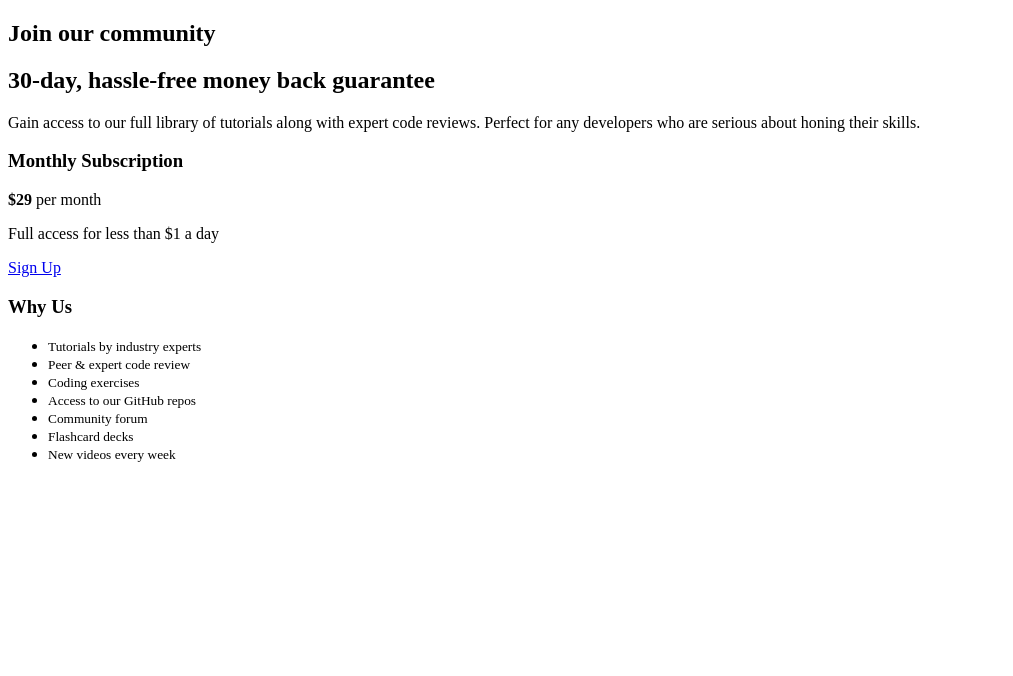
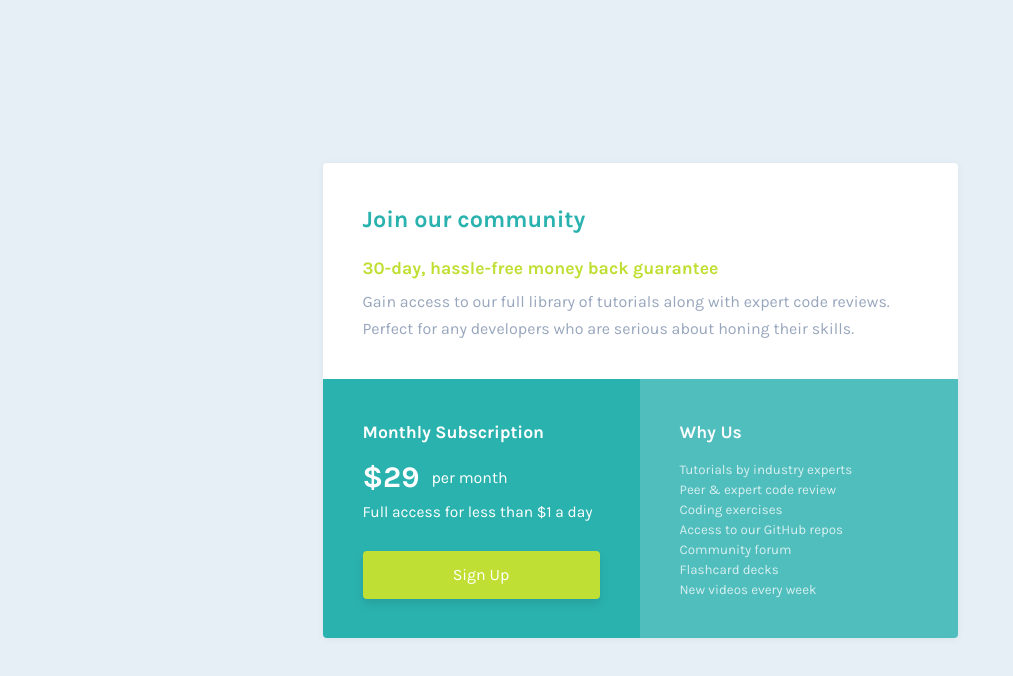
Before and after one commit to Mhmd-Tarek-Mhmd/Price-Component, a plain HTML site: page index.html in a window 1280 px wide. Shown: the whole page, without its empty margins (0-1013 px from the left). Drawn offline with Linux system fonts and the light colour scheme.

Commit message:
ADD: component style

```diff
--- a/index.html
+++ b/index.html
@@ -5,6 +5,170 @@
     <meta http-equiv="X-UA-Compatible" content="ie=edge" />
     <meta name="viewport" content="width=device-width, initial-scale=1.0" />
     <title>Price Component</title>
+    <link rel="preconnect" href="https://fonts.googleapis.com" />
+    <link rel="preconnect" href="https://fonts.gstatic.com" crossorigin />
+    <link
+      rel="stylesheet"
+      href="https://fonts.googleapis.com/css2?family=Karla:wght@400;700&display=swap"
+    />
+    <style>
+      :root {
+        --base: white;
+        --gray: hsl(218, 22%, 67%);
+        --cyan: hsl(179, 62%, 43%);
+        --yellow: hsl(71, 73%, 54%);
+        --body-bg: hsl(204, 43%, 93%);
+        --font-family: "Karla", sans-serif;
+      }
+
+      /* Reset */
+      * {
+        margin: 0;
+        padding: 0;
+
+        box-sizing: border-box;
+      }
+      a {
+        color: inherit;
+        text-decoration: none;
+      }
+      ul {
+        list-style: none;
+      }
+
+      /* Base */
+      body {
+        display: grid;
+        height: 100vh;
+        line-height: 1;
+        min-height: 870px;
+        color: var(--base);
+        place-items: center;
+        background-color: var(--body-bg);
+        font-family: var(--font-family);
+      }
+      @media (min-width: 768px) {
+        body {
+          min-height: 500px;
+        }
+      }
+
+      /*
+        Component styles
+      */
+
+      .grid {
+        display: grid;
+        overflow: hidden;
+        border-radius: 4px;
+        justify-content: center;
+        grid-template-columns: 311px;
+        grid-template-rows: 267px 228px 227px;
+        box-shadow: 0px 1px 8px rgb(0 0 0 / 5%);
+      }
+      .grid > * {
+        padding-inline: 24px;
+      }
+      @media (min-width: 768px) {
+        .grid {
+          grid-template-rows: 216px 259px;
+          grid-template-columns: 317px 318px;
+        }
+        .grid > * {
+          padding-inline: 40px;
+          padding-top: 45px !important;
+        }
+      }
+
+      /* Intro */
+      .intro {
+        padding-top: 32px;
+        background-color: var(--base);
+      }
+      .intro .title {
+        font-size: 1.22rem;
+        color: var(--cyan);
+      }
+      .intro .subtitle {
+        font-size: 0.92rem;
+        color: var(--yellow);
+        margin-block: 25px 14px;
+      }
+      .intro .txt {
+        line-height: 1.7;
+        color: var(--gray);
+      }
+      @media (max-width: 767px) {
+        .intro .subtitle {
+          line-height: 1.4;
+        }
+        .intro .txt {
+          line-height: 1.95;
+          font-size: 0.85rem;
+        }
+      }
+      @media (min-width: 768px) {
+        .intro {
+          grid-column: span 2;
+        }
+        .intro .title {
+          font-size: 1.464rem;
+        }
+        .intro .subtitle {
+          font-size: 1.1rem;
+          margin-block: 29px 10px;
+        }
+      }
+
+      /* Rest */
+      .rest {
+        padding-top: 29px;
+        background-color: var(--cyan);
+      }
+      .rest .title {
+        font-size: 1.1rem;
+      }
+
+      .subscription .price {
+        display: flex;
+        column-gap: 12px;
+        align-items: center;
+        margin-block: 22px 12px;
+      }
+      .subscription .price strong {
+        font-size: 1.871rem;
+      }
+      .subscription .txt {
+        font-size: 0.97rem;
+      }
+      .subscription .cta {
+        width: 100%;
+        height: 48px;
+        display: grid;
+        margin-top: 30px;
+        border-radius: 4px;
+        place-items: center;
+        will-change: opacity;
+        transition: opacity 0.3s;
+        background-color: var(--yellow);
+        box-shadow: 0px 5px 10px rgb(0 0 0 / 10%);
+      }
+      .subscription .cta:is(:hover, :focus-visible) {
+        opacity: 0.9;
+      }
+
+      .benefits,
+      .benefits .list {
+        opacity: 0.8;
+      }
+      .benefits .title {
+        margin-bottom: 20px;
+      }
+      .benefits .list {
+        display: grid;
+        row-gap: 4px;
+      }
+    </style>
   </head>
   <body>
     <main>
```
